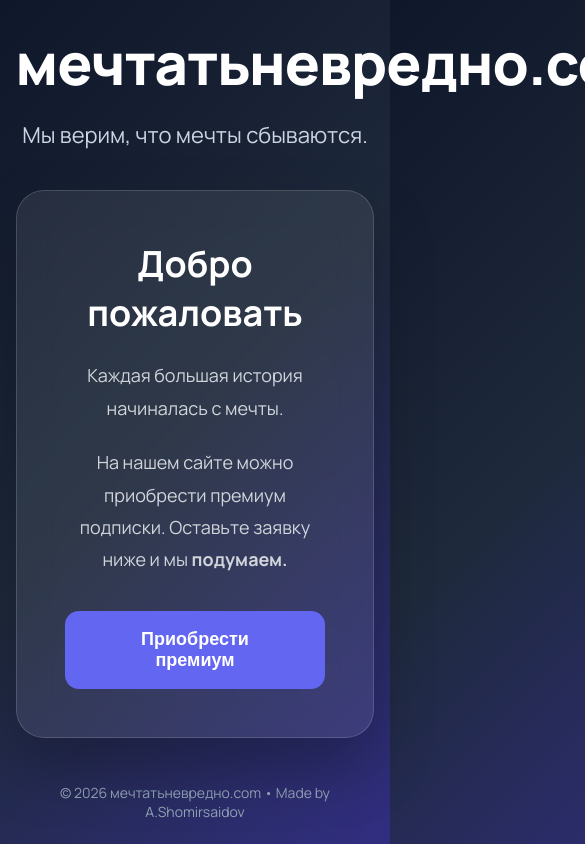
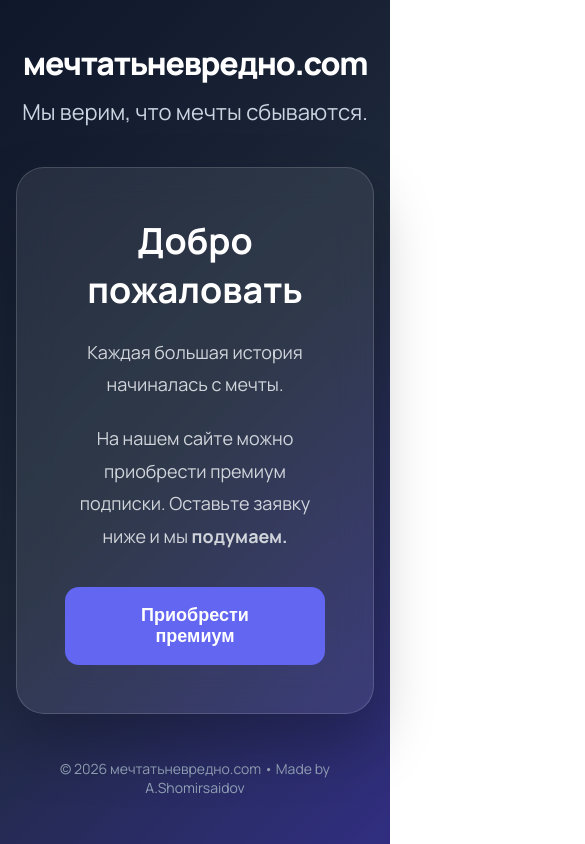
Before and after one commit to Shomirsaidov/mechtatnevredno.com, a plain HTML site: page index.html in a window 390 px wide. Shown: the top 844 px of the page, 585 px wide, since content can reach past the window. Drawn offline with nearby package versions, Linux system fonts and the light colour scheme.

Commit message:
Refactor logo styles in index.html
Updated logo styles for better responsiveness and readability.

```diff
--- a/index.html
+++ b/index.html
@@ -68,10 +68,13 @@ body{
 }
 
 .logo{
-    font-size:58px;
+    font-size:clamp(2rem,8vw,3.8rem);
     font-weight:800;
-    margin-bottom:18px;
-    letter-spacing:-1px;
+    margin-bottom:16px;
+    letter-spacing:-0.04em;
+    line-height:1.05;
+    overflow-wrap:anywhere;
+    word-break:break-word;
 }
 
 .tagline{
```
